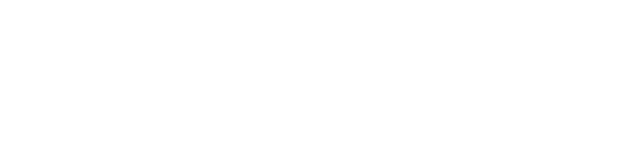
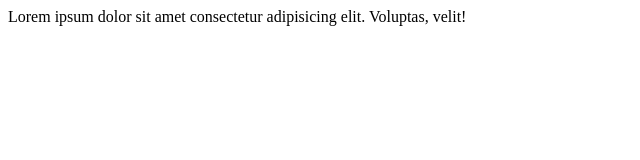
Before and after one commit to sureshponnadav2/gitDemo, a plain HTML site: page index.html in a window 1280 px wide. Shown: the whole page, without its empty margins (0-640 px from the left). Drawn offline with Linux system fonts and the light colour scheme.

Commit message:
changes the master branch index module

```diff
--- a/index.html
+++ b/index.html
@@ -9,7 +9,7 @@
 </head>
 
 <body>
-
+  Lorem ipsum dolor sit amet consectetur adipisicing elit. Voluptas, velit!
 </body>
 
 </html>
```
